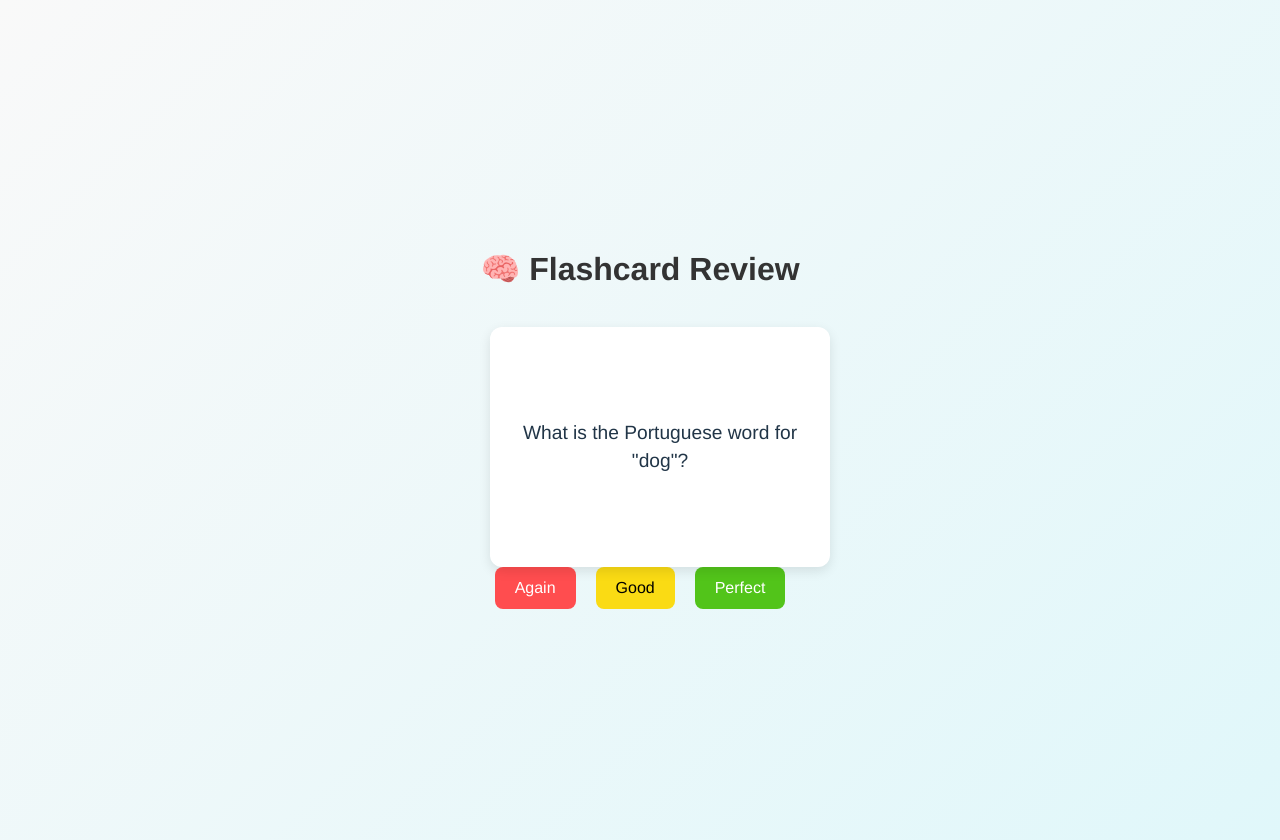
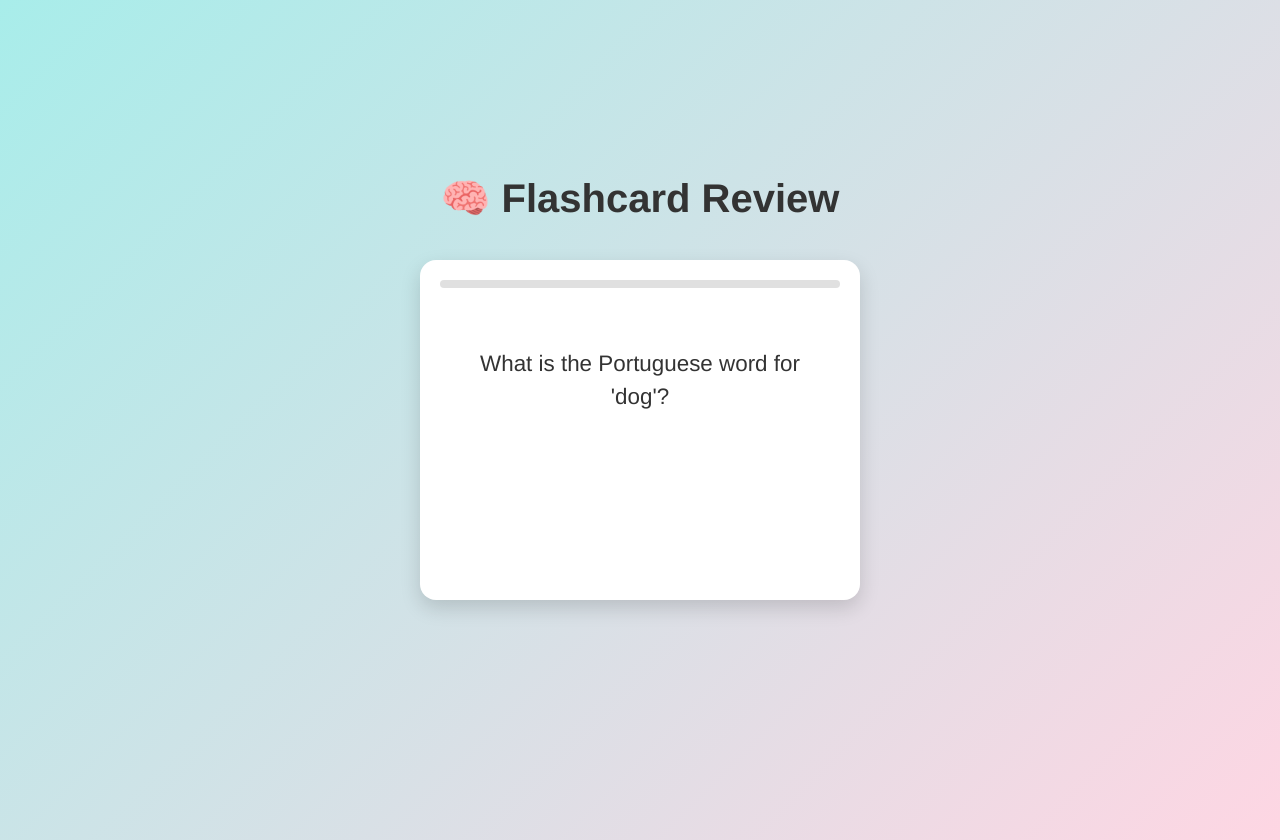
Before and after one commit to aidanshayy/VokaLoka, a React (Vite) app in the folder vokaloka/: page /review in a window 1280 px wide. Built offline with nearby package versions, Linux system fonts and the light colour scheme.

Commit message:
Created flashcard pages, updated dashbaord

```diff
--- a/vokaloka/src/App.tsx
+++ b/vokaloka/src/App.tsx
@@ -3,15 +3,17 @@ import LandingPage from './pages/LandingPage';
 import OnboardingPage from './pages/OnboardingPage';
 import DashboardPage from './pages/DashboardPage';
 import FlashcardPage from './pages/FlashcardPage';
+import NewCardsPage from './pages/NewCardsPage'; // ✅ NEW import
 
 function App() {
   return (
     <BrowserRouter>
       <Routes>
         <Route path="/" element={<LandingPage />} />
-        <Route path="/onboarding" element={<OnboardingPage />} /> {/* matches Link in LandingPage */}
+        <Route path="/onboarding" element={<OnboardingPage />} />
         <Route path="/dashboard" element={<DashboardPage />} />
         <Route path="/review" element={<FlashcardPage />} />
+        <Route path="/learn" element={<NewCardsPage />} /> {/* ✅ NEW route */}
       </Routes>
     </BrowserRouter>
   );
--- a/vokaloka/src/pages/DashboardPage.tsx
+++ b/vokaloka/src/pages/DashboardPage.tsx
@@ -26,8 +26,22 @@ export default function DashboardPage() {
             <h2 style={styles.statNumber}>45 min</h2>
             <p style={styles.statLabel}>Time Studied Today</p>
           </div>
+          <div style={styles.statCard}>
+            <h2 style={styles.statNumber}>🔥 5 Days</h2>
+            <p style={styles.statLabel}>Current Streak</p>
+          </div>
         </section>
 
+        {/* 📘 Start Learning Section */}
+        <section style={styles.newLearning}>
+          <h2>📘 Start Learning</h2>
+          <p>Discover 5 new words today — let’s expand your vocabulary!</p>
+          <button style={styles.button} onClick={() => navigate('/learn')}>
+            Learn New Words
+          </button>
+        </section>
+
+        {/* 🗂️ Review Section */}
         <section style={styles.nextReview}>
           <h2>🗂️ Next Review Session</h2>
           <p>Stay sharp — consistency fuels fluency!</p>
@@ -36,6 +50,7 @@ export default function DashboardPage() {
           </button>
         </section>
 
+        {/* 📚 Daily Tip Section */}
         <section style={styles.extraSection}>
           <h2>📚 Daily Tip</h2>
           <p>
@@ -105,6 +120,14 @@ const styles = {
     margin: '8px 0 0',
     color: '#555',
   },
+  newLearning: {
+    background: '#e6f7ff',
+    padding: '60px',
+    borderRadius: '14px',
+    marginBottom: '40px',
+    textAlign: 'center' as const,
+    boxShadow: '0 4px 15px rgba(0,0,0,0.1)',
+  },
   nextReview: {
     background: '#fff1e6',
     padding: '60px',
--- a/vokaloka/src/pages/FlashcardPage.tsx
+++ b/vokaloka/src/pages/FlashcardPage.tsx
@@ -1,37 +1,104 @@
 import { useState } from 'react';
+import { useNavigate } from 'react-router-dom';
+
+const mockCards = [
+  { question: "What is the Portuguese word for 'dog'?", answer: 'Cachorro 🐶' },
+  { question: "What is the Portuguese word for 'cat'?", answer: 'Gato 🐱' },
+  { question: "What is the Portuguese word for 'hello'?", answer: 'Olá 👋' },
+];
 
 export default function FlashcardPage() {
-  const [flipped, setFlipped] = useState(false);
+  const [currentIndex, setCurrentIndex] = useState(0);
+  const [showAnswer, setShowAnswer] = useState(false);
+  const [isFinished, setIsFinished] = useState(false);
+  const [fadeOut, setFadeOut] = useState(false);
+  const navigate = useNavigate();
+
+  const totalCards = mockCards.length;
+  const progress = currentIndex / totalCards;
+  const currentCard = mockCards[currentIndex];
 
   const handleCardClick = () => {
-    setFlipped(!flipped);
+    setShowAnswer(true);
+  };
+
+  const handleReview = () => {
+    if (currentIndex < totalCards - 1) {
+      setCurrentIndex((prev) => prev + 1);
+      setShowAnswer(false);
+    } else {
+      setFadeOut(true);
+      setTimeout(() => {
+        setIsFinished(true);
+      }, 500);
+    }
   };
 
   return (
     <div style={styles.wrapper}>
       <h1 style={styles.title}>🧠 Flashcard Review</h1>
 
-      <div style={styles.cardContainer} onClick={handleCardClick}>
+      {isFinished ? (
+        <div style={styles.finishedBox}>
+          <div style={styles.finishedContent}>
+            <h2 style={styles.finishedText}>🎉 You’ve completed your reviews for today!</h2>
+            <button style={styles.exitButton} onClick={() => navigate('/dashboard')}>
+              Return to Dashboard
+            </button>
+          </div>
+        </div>
+      ) : (
         <div
           style={{
-            ...styles.card,
-            transform: flipped ? 'rotateY(180deg)' : 'rotateY(0deg)',
+            opacity: fadeOut ? 0 : 1,
+            transition: 'opacity 1s ease-in-out',
+            width: '100%',
+            display: 'flex',
+            flexDirection: 'column',
+            alignItems: 'center',
           }}
         >
-          <div style={{ ...styles.cardFace, ...styles.front }}>
-            <p style={styles.cardText}>What is the Portuguese word for "dog"?</p>
+          <div style={styles.card}>
+            <div style={styles.progressBarWrapper}>
+              <div style={{ ...styles.progressBarFill, width: `${progress * 100}%` }}></div>
+            </div>
+
+            <div style={styles.cardContent} onClick={handleCardClick}>
+              <div
+                style={{
+                  ...styles.question,
+                  transform: showAnswer ? 'translateY(-20px)' : 'translateY(0)',
+                  transition: 'transform 0.3s ease',
+                }}
+              >
+                <p style={styles.cardText}>{currentCard.question}</p>
+              </div>
+
+              <div
+                style={{
+                  ...styles.answer,
+                  transform: showAnswer ? 'translateY(0)' : 'translateY(100%)',
+                  opacity: showAnswer ? 1 : 0,
+                }}
+              >
+                <p style={styles.cardText}>{currentCard.answer}</p>
+              </div>
+            </div>
           </div>
-          <div style={{ ...styles.cardFace, ...styles.back }}>
-            <p style={styles.cardText}>Cachorro 🐶</p>
+
+          <div style={styles.buttonContainer}>
+            {showAnswer ? (
+              <div style={styles.buttons}>
+                <button style={styles.again} onClick={handleReview}>Again</button>
+                <button style={styles.good} onClick={handleReview}>Good</button>
+                <button style={styles.perfect} onClick={handleReview}>Perfect</button>
+              </div>
+            ) : (
+              <div style={{ height: '60px' }}></div>
+            )}
           </div>
         </div>
-      </div>
-
-      <div style={styles.buttons}>
-        <button style={styles.again}>Again</button>
-        <button style={styles.good}>Good</button>
-        <button style={styles.perfect}>Perfect</button>
-      </div>
+      )}
     </div>
   );
 }
@@ -43,60 +110,102 @@ const styles = {
     alignItems: 'center',
     justifyContent: 'center',
     minHeight: '100vh',
-    background: 'linear-gradient(135deg, #f9f9f9, #e0f7fa)',
+    background: 'linear-gradient(135deg, #a8edea, #fed6e3)',
     fontFamily: 'Helvetica, Arial, sans-serif',
     padding: '20px',
   },
   title: {
-    fontSize: '2rem',
+    fontSize: '2.5rem',
     marginBottom: '40px',
     color: '#333',
   },
-  cardContainer: {
-    width: '300px',
-    height: '200px',
-    perspective: '1000px',
-    marginBottom: '40px',
+  card: {
+    width: '400px',
+    height: '300px',
+    borderRadius: '16px',
+    backgroundColor: '#ffffff',
+    boxShadow: '0 8px 20px rgba(0, 0, 0, 0.15)',
+    padding: '20px',
+    display: 'flex',
+    flexDirection: 'column' as const,
+    justifyContent: 'space-between',
+    position: 'relative' as const,
+    overflow: 'hidden',
+    marginBottom: '30px',
   },
-  card: {
+  progressBarWrapper: {
     width: '100%',
+    height: '8px',
+    backgroundColor: '#e0e0e0',
+    borderRadius: '4px',
+    marginBottom: '12px',
+    overflow: 'hidden',
+  },
+  progressBarFill: {
     height: '100%',
+    backgroundColor: '#0070f3',
+    transition: 'width 0.3s ease-in-out',
+  },
+  cardContent: {
+    flex: 1,
     position: 'relative' as const,
-    transition: 'transform 0.6s',
-    transformStyle: 'preserve-3d' as const,
+    display: 'flex',
+    flexDirection: 'column' as const,
+    justifyContent: 'space-between',
+    height: '100%',
+    overflow: 'hidden',
     cursor: 'pointer',
   },
-  cardFace: {
-    position: 'absolute' as const,
-    width: '100%',
-    height: '100%',
-    backfaceVisibility: 'hidden' as const,
-    borderRadius: '12px',
+  question: {
+    height: '50%',
     display: 'flex',
     alignItems: 'center',
     justifyContent: 'center',
-    fontSize: '1.2rem',
-    padding: '20px',
-    boxShadow: '0 4px 12px rgba(0,0,0,0.1)',
+    fontSize: '1.4rem',
+    textAlign: 'center' as const,
+    color: '#333',
+    padding: '10px',
+    zIndex: 1,
   },
-  front: {
+  answer: {
+    height: '50%',
     backgroundColor: '#ffffff',
-  },
-  back: {
-    backgroundColor: '#d0f0c0',
-    transform: 'rotateY(180deg)',
+    borderTop: '1px solid #ccc',
+    position: 'absolute' as const,
+    bottom: 0,
+    left: 0,
+    width: '100%',
+    display: 'flex',
+    alignItems: 'center',
+    justifyContent: 'center',
+    textAlign: 'center' as const,
+    fontSize: '1.4rem',
+    transition: 'transform 0.5s ease, opacity 0.5s ease',
+    zIndex: 2,
   },
   cardText: {
-    textAlign: 'center' as const,
+    margin: 0,
+  },
+  buttonContainer: {
+    height: '60px',
+    width: '100%',
+    display: 'flex',
+    justifyContent: 'center',
   },
   buttons: {
+    backgroundColor: '#ffffff',
+    padding: '16px',
+    borderRadius: '12px',
+    boxShadow: '0 4px 12px rgba(0,0,0,0.08)',
     display: 'flex',
-    gap: '20px',
+    justifyContent: 'center',
+    gap: '12px',
+    alignItems: 'center',
   },
   again: {
     backgroundColor: '#ff4d4f',
     color: '#fff',
-    padding: '12px 20px',
+    padding: '10px 20px',
     border: 'none',
     borderRadius: '8px',
     fontSize: '1rem',
@@ -105,7 +214,7 @@ const styles = {
   good: {
     backgroundColor: '#fadb14',
     color: '#000',
-    padding: '12px 20px',
+    padding: '10px 20px',
     border: 'none',
     borderRadius: '8px',
     fontSize: '1rem',
@@ -114,10 +223,43 @@ const styles = {
   perfect: {
     backgroundColor: '#52c41a',
     color: '#fff',
-    padding: '12px 20px',
+    padding: '10px 20px',
     border: 'none',
     borderRadius: '8px',
     fontSize: '1rem',
     cursor: 'pointer',
   },
+  finishedBox: {
+    width: '400px',
+    height: '300px',
+    borderRadius: '16px',
+    backgroundColor: '#ffffff',
+    boxShadow: '0 8px 20px rgba(0, 0, 0, 0.15)',
+    display: 'flex',
+    justifyContent: 'center',
+    alignItems: 'center',
+    animation: 'fadeSlide 1s ease forwards',
+  },
+  finishedContent: {
+    display: 'flex',
+    flexDirection: 'column' as const,
+    alignItems: 'center',
+    justifyContent: 'center',
+    textAlign: 'center' as const,
+  },
+  finishedText: {
+    fontSize: '1.6rem',
+    color: '#0070f3',
+  },
+  exitButton: {
+    marginTop: '20px',
+    backgroundColor: '#0070f3',
+    color: '#fff',
+    padding: '12px 24px',
+    fontSize: '1rem',
+    borderRadius: '8px',
+    border: 'none',
+    cursor: 'pointer',
+    transition: 'background 0.3s ease',
+  },
 };
--- /dev/null
+++ b/vokaloka/src/pages/NewCardsPage.tsx
@@ -0,0 +1,88 @@
+import { useState } from 'react';
+import { useNavigate } from 'react-router-dom';
+
+const newCards = [
+  { question: "What is 'apple' in Portuguese?", answer: 'Maçã 🍎' },
+  { question: "What is 'bread' in Portuguese?", answer: 'Pão 🍞' },
+  { question: "What is 'car' in Portuguese?", answer: 'Carro 🚗' },
+  { question: "What is 'house' in Portuguese?", answer: 'Casa 🏠' },
+  { question: "What is 'water' in Portuguese?", answer: 'Água 💧' },
+];
+
+export default function NewCardsPage() {
+  const [currentIndex, setCurrentIndex] = useState(0);
+  const [showAnswer, setShowAnswer] = useState(false);
+  const [finished, setFinished] = useState(false);
+  const navigate = useNavigate();
+
+  const handleFlip = () => setShowAnswer(true);
+  const handleNext = () => {
+    if (currentIndex < newCards.length - 1) {
+      setCurrentIndex(prev => prev + 1);
+      setShowAnswer(false);
+    } else {
+      setFinished(true);
+    }
+  };
+
+  return (
+    <div style={styles.wrapper}>
+      <h1 style={styles.title}>📘 Learn New Words</h1>
+
+      {finished ? (
+        <div style={styles.card}>
+          <h2 style={styles.text}>🎉 You’ve finished your new words for today!</h2>
+          <button style={styles.button} onClick={() => navigate('/dashboard')}>Back to Dashboard</button>
+        </div>
+      ) : (
+        <div style={styles.card} onClick={handleFlip}>
+          <p style={styles.text}>
+            {showAnswer ? newCards[currentIndex].answer : newCards[currentIndex].question}
+          </p>
+          {showAnswer && <button style={styles.button} onClick={handleNext}>Next</button>}
+        </div>
+      )}
+    </div>
+  );
+}
+
+const styles = {
+  wrapper: {
+    minHeight: '100vh',
+    background: 'linear-gradient(135deg, #d0eaff, #f9faff)',
+    display: 'flex',
+    flexDirection: 'column' as const,
+    alignItems: 'center',
+    justifyContent: 'center',
+    padding: '20px',
+    fontFamily: 'Helvetica, Arial, sans-serif',
+  },
+  title: {
+    fontSize: '2rem',
+    marginBottom: '30px',
+    color: '#333',
+  },
+  card: {
+    background: '#fff',
+    padding: '40px',
+    borderRadius: '12px',
+    boxShadow: '0 6px 20px rgba(0,0,0,0.1)',
+    width: '90%',
+    maxWidth: '400px',
+    textAlign: 'center' as const,
+  },
+  text: {
+    fontSize: '1.4rem',
+    marginBottom: '20px',
+    color: '#333',
+  },
+  button: {
+    padding: '12px 24px',
+    border: 'none',
+    borderRadius: '8px',
+    fontSize: '1rem',
+    backgroundColor: '#0070f3',
+    color: '#fff',
+    cursor: 'pointer',
+  },
+};
```
Also changed, not shown: vokaloka/src/index.css (+11 -0 lines).
